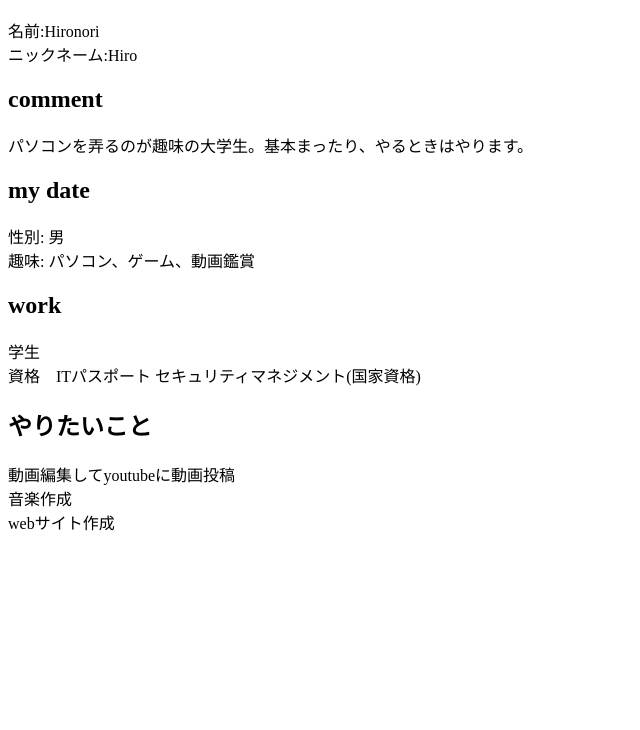
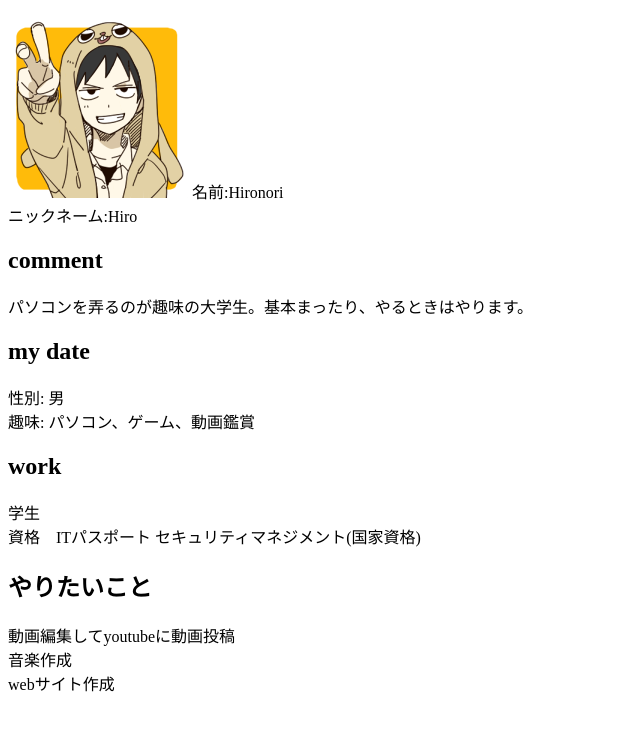
Before and after one commit to Kuronowa4430/Kuronowa4430.github.io, a plain HTML site: page index.html in a window 1280 px wide. Shown: the part 48-778 px from the top of the page, without its empty margins (0-640 px from the left). Drawn offline with Linux system fonts and the light colour scheme.

Commit message:
Update index.html

```diff
--- a/index.html
+++ b/index.html
@@ -1,6 +1,8 @@
 <meta charset="utf-8">
 <h1>my profile</h1>
+
 <p>
+  <img src="icon.png" >
 名前:Hironori<br>
 ニックネーム:Hiro
 </p>
```
